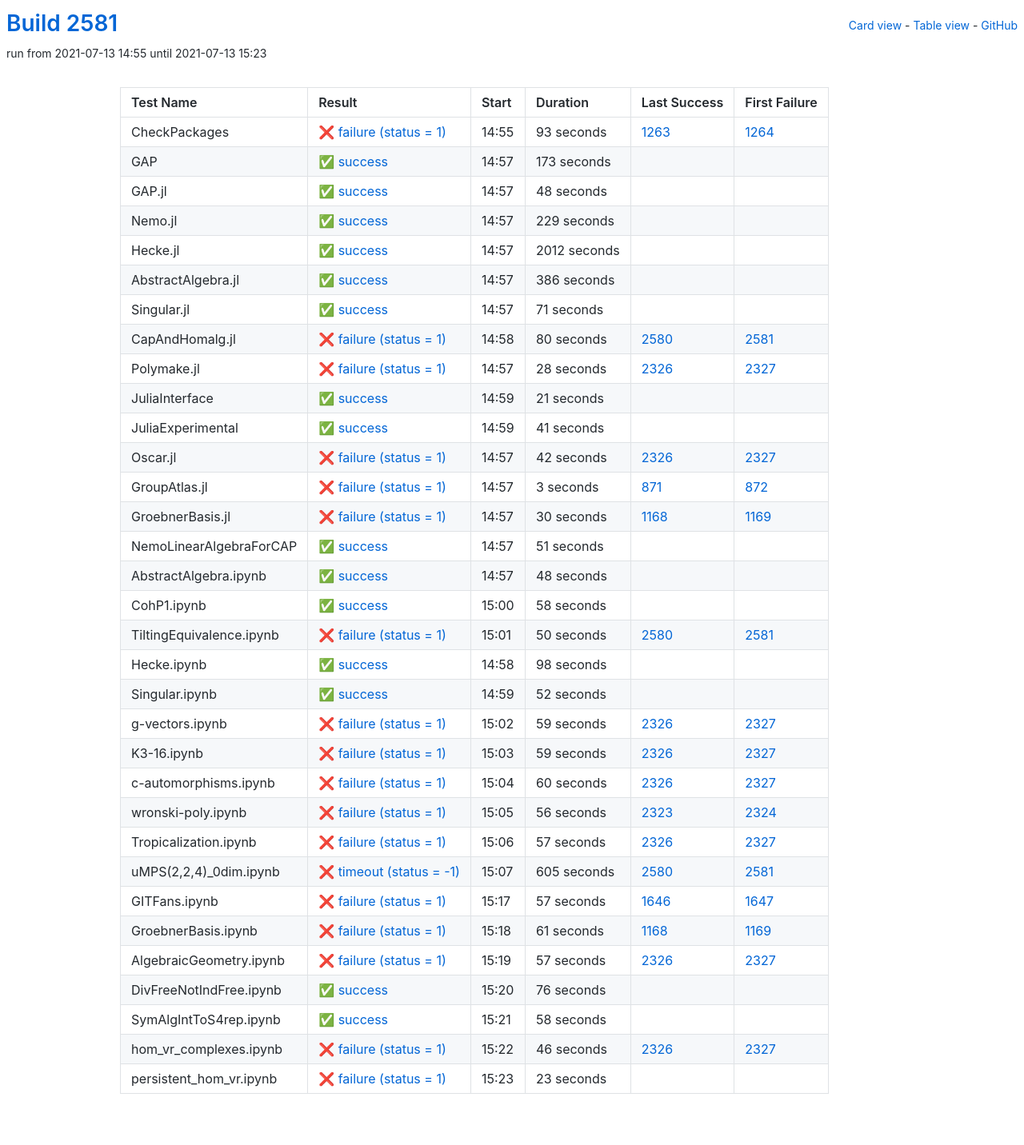
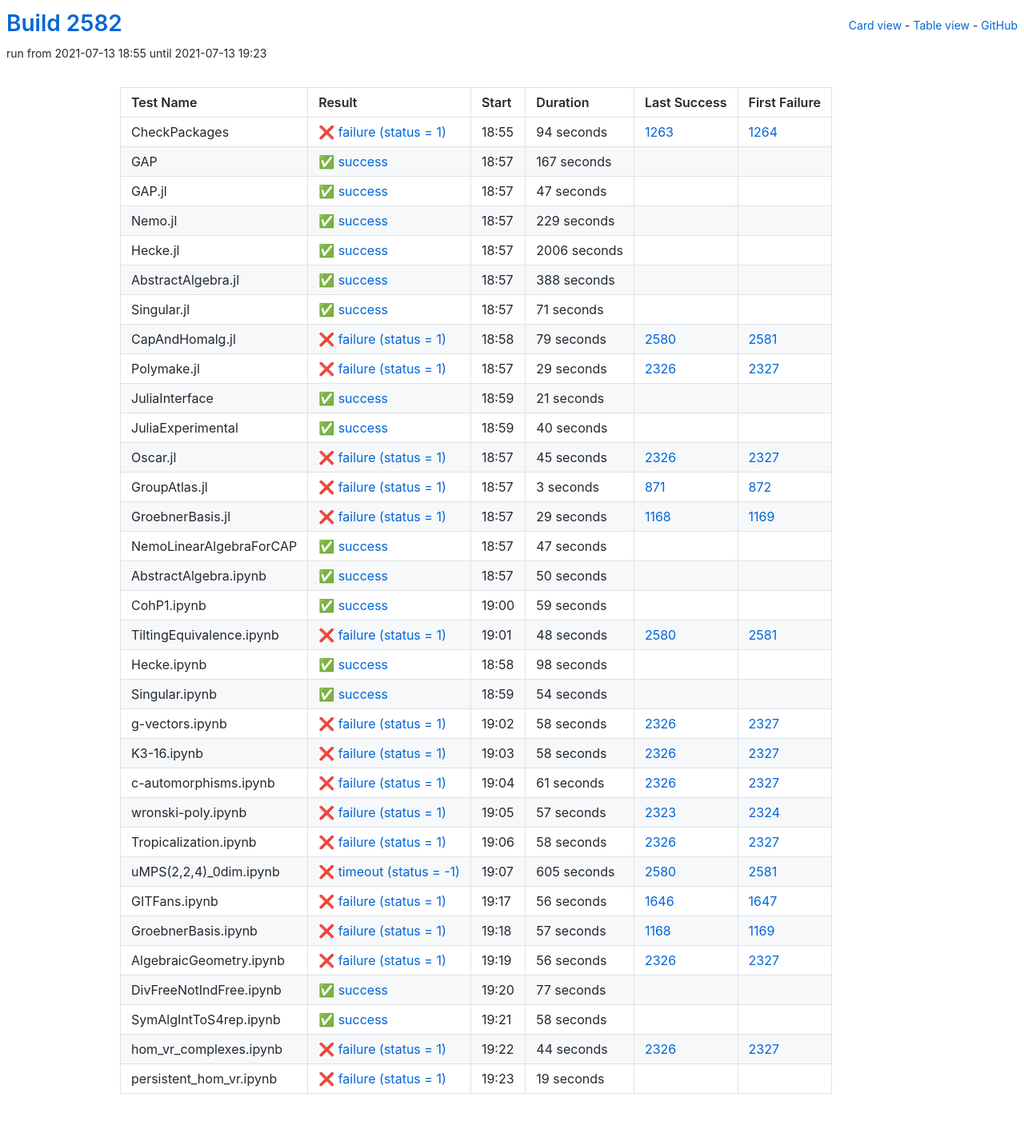
Before and after one commit to oscar-system/oscar-ci-status-stable, a Jekyll site: the page built from table.html, in a window 1280 px wide. Shown: the whole page at 80% size. Built offline with Jekyll 4.4.1, drawn with Linux system fonts in a browser that asks for light colours.

Commit message:
Build #2582

```diff
--- a/_data/ci.yml
+++ b/_data/ci.yml
@@ -1,6 +1,6 @@
 ---
-build: 2581
-build_url: https://oscarci.mathematik.uni-kl.de/job/oscar-stable/2581/
+build: 2582
+build_url: https://oscarci.mathematik.uni-kl.de/job/oscar-stable/2582/
 job: oscar-stable
 organization: oscar-system
 repo: oscar-ci-status-stable
@@ -8,44 +8,44 @@ repourl: https://github.com/oscar-system/oscar-ci-status-stable
 tests:
 - name: CheckPackages
   id: checkpackages
-  log: https://oscarci.mathematik.uni-kl.de/job/oscar-stable/2581/artifact/logs/build-2581/CheckPackages.log
-  start: 2021-07-13 14:55
+  log: https://oscarci.mathematik.uni-kl.de/job/oscar-stable/2582/artifact/logs/build-2582/CheckPackages.log
+  start: 2021-07-13 18:55
   success: false
   exitcode: 1
   status: failure
-  duration: 93
+  duration: 94
   last_success: 1263
   last_success_url: https://oscarci.mathematik.uni-kl.de/job/oscar-stable/1263/
   first_failure: 1264
   first_failure_url: https://oscarci.mathematik.uni-kl.de/job/oscar-stable/1264/
 - name: GAP
   id: gap
-  log: https://oscarci.mathematik.uni-kl.de/job/oscar-stable/2581/artifact/logs/build-2581/GAP.log
-  start: 2021-07-13 14:57
+  log: https://oscarci.mathematik.uni-kl.de/job/oscar-stable/2582/artifact/logs/build-2582/GAP.log
+  start: 2021-07-13 18:57
   success: true
   exitcode: 0
   status: success
-  duration: 173
+  duration: 167
   last_success: false
   last_success_url:
   first_failure: false
   first_failure_url:
 - name: GAP.jl
   id: gap-jl
-  log: https://oscarci.mathematik.uni-kl.de/job/oscar-stable/2581/artifact/logs/build-2581/GAP.jl.log
-  start: 2021-07-13 14:57
+  log: https://oscarci.mathematik.uni-kl.de/job/oscar-stable/2582/artifact/logs/build-2582/GAP.jl.log
+  start: 2021-07-13 18:57
   success: true
   exitcode: 0
   status: success
-  duration: 48
+  duration: 47
   last_success: false
   last_success_url:
   first_failure: false
   first_failure_url:
 - name: Nemo.jl
   id: nemo-jl
-  log: https://oscarci.mathematik.uni-kl.de/job/oscar-stable/2581/artifact/logs/build-2581/Nemo.jl.log
-  start: 2021-07-13 14:57
+  log: https://oscarci.mathematik.uni-kl.de/job/oscar-stable/2582/artifact/logs/build-2582/Nemo.jl.log
+  start: 2021-07-13 18:57
   success: true
   exitcode: 0
   status: success
@@ -56,32 +56,32 @@ tests:
   first_failure_url:
 - name: Hecke.jl
   id: hecke-jl
-  log: https://oscarci.mathematik.uni-kl.de/job/oscar-stable/2581/artifact/logs/build-2581/Hecke.jl.log
-  start: 2021-07-13 14:57
+  log: https://oscarci.mathematik.uni-kl.de/job/oscar-stable/2582/artifact/logs/build-2582/Hecke.jl.log
+  start: 2021-07-13 18:57
   success: true
   exitcode: 0
   status: success
-  duration: 2012
+  duration: 2006
   last_success: false
   last_success_url:
   first_failure: false
   first_failure_url:
 - name: AbstractAlgebra.jl
   id: abstractalgebra-jl
-  log: https://oscarci.mathematik.uni-kl.de/job/oscar-stable/2581/artifact/logs/build-2581/AbstractAlgebra.jl.log
-  start: 2021-07-13 14:57
+  log: https://oscarci.mathematik.uni-kl.de/job/oscar-stable/2582/artifact/logs/build-2582/AbstractAlgebra.jl.log
+  start: 2021-07-13 18:57
   success: true
   exitcode: 0
   status: success
-  duration: 386
+  duration: 388
   last_success: false
   last_success_url:
   first_failure: false
   first_failure_url:
 - name: Singular.jl
   id: singular-jl
-  log: https://oscarci.mathematik.uni-kl.de/job/oscar-stable/2581/artifact/logs/build-2581/Singular.jl.log
-  start: 2021-07-13 14:57
+  log: https://oscarci.mathematik.uni-kl.de/job/oscar-stable/2582/artifact/logs/build-2582/Singular.jl.log
+  start: 2021-07-13 18:57
   success: true
   exitcode: 0
   status: success
@@ -92,32 +92,32 @@ tests:
   first_failure_url:
 - name: CapAndHomalg.jl
   id: capandhomalg-jl
-  log: https://oscarci.mathematik.uni-kl.de/job/oscar-stable/2581/artifact/logs/build-2581/CapAndHomalg.jl.log
-  start: 2021-07-13 14:58
+  log: https://oscarci.mathematik.uni-kl.de/job/oscar-stable/2582/artifact/logs/build-2582/CapAndHomalg.jl.log
+  start: 2021-07-13 18:58
   success: false
   exitcode: 1
   status: failure
-  duration: 80
+  duration: 79
   last_success: 2580
   last_success_url: https://oscarci.mathematik.uni-kl.de/job/oscar-stable/2580/
   first_failure: 2581
   first_failure_url: https://oscarci.mathematik.uni-kl.de/job/oscar-stable/2581/
 - name: Polymake.jl
   id: polymake-jl
-  log: https://oscarci.mathematik.uni-kl.de/job/oscar-stable/2581/artifact/logs/build-2581/Polymake.jl.log
-  start: 2021-07-13 14:57
+  log: https://oscarci.mathematik.uni-kl.de/job/oscar-stable/2582/artifact/logs/build-2582/Polymake.jl.log
+  start: 2021-07-13 18:57
   success: false
   exitcode: 1
   status: failure
-  duration: 28
+  duration: 29
   last_success: 2326
   last_success_url: https://oscarci.mathematik.uni-kl.de/job/oscar-stable/2326/
   first_failure: 2327
   first_failure_url: https://oscarci.mathematik.uni-kl.de/job/oscar-stable/2327/
 - name: JuliaInterface
   id: juliainterface
-  log: https://oscarci.mathematik.uni-kl.de/job/oscar-stable/2581/artifact/logs/build-2581/JuliaInterface.log
-  start: 2021-07-13 14:59
+  log: https://oscarci.mathematik.uni-kl.de/job/oscar-stable/2582/artifact/logs/build-2582/JuliaInterface.log
+  start: 2021-07-13 18:59
   success: true
   exitcode: 0
   status: success
@@ -128,32 +128,32 @@ tests:
   first_failure_url:
 - name: JuliaExperimental
   id: juliaexperimental
-  log: https://oscarci.mathematik.uni-kl.de/job/oscar-stable/2581/artifact/logs/build-2581/JuliaExperimental.log
-  start: 2021-07-13 14:59
+  log: https://oscarci.mathematik.uni-kl.de/job/oscar-stable/2582/artifact/logs/build-2582/JuliaExperimental.log
+  start: 2021-07-13 18:59
   success: true
   exitcode: 0
   status: success
-  duration: 41
+  duration: 40
   last_success: false
   last_success_url:
   first_failure: false
   first_failure_url:
 - name: Oscar.jl
   id: oscar-jl
-  log: https://oscarci.mathematik.uni-kl.de/job/oscar-stable/2581/artifact/logs/build-2581/Oscar.jl.log
-  start: 2021-07-13 14:57
+  log: https://oscarci.mathematik.uni-kl.de/job/oscar-stable/2582/artifact/logs/build-2582/Oscar.jl.log
+  start: 2021-07-13 18:57
   success: false
   exitcode: 1
   status: failure
-  duration: 42
+  duration: 45
   last_success: 2326
   last_success_url: https://oscarci.mathematik.uni-kl.de/job/oscar-stable/2326/
   first_failure: 2327
   first_failure_url: https://oscarci.mathematik.uni-kl.de/job/oscar-stable/2327/
 - name: GroupAtlas.jl
   id: groupatlas-jl
-  log: https://oscarci.mathematik.uni-kl.de/job/oscar-stable/2581/artifact/logs/build-2581/GroupAtlas.jl.log
-  start: 2021-07-13 14:57
+  log: https://oscarci.mathematik.uni-kl.de/job/oscar-stable/2582/artifact/logs/build-2582/GroupAtlas.jl.log
+  start: 2021-07-13 18:57
   success: false
   exitcode: 1
   status: failure
@@ -164,68 +164,68 @@ tests:
   first_failure_url: https://oscarci.mathematik.uni-kl.de/job/oscar-stable/872/
 - name: GroebnerBasis.jl
   id: groebnerbasis-jl
-  log: https://oscarci.mathematik.uni-kl.de/job/oscar-stable/2581/artifact/logs/build-2581/GroebnerBasis.jl.log
-  start: 2021-07-13 14:57
+  log: https://oscarci.mathematik.uni-kl.de/job/oscar-stable/2582/artifact/logs/build-2582/GroebnerBasis.jl.log
+  start: 2021-07-13 18:57
   success: false
   exitcode: 1
   status: failure
-  duration: 30
+  duration: 29
   last_success: 1168
   last_success_url: https://oscarci.mathematik.uni-kl.de/job/oscar-stable/1168/
   first_failure: 1169
   first_failure_url: https://oscarci.mathematik.uni-kl.de/job/oscar-stable/1169/
 - name: NemoLinearAlgebraForCAP
   id: nemolinearalgebraforcap
-  log: https://oscarci.mathematik.uni-kl.de/job/oscar-stable/2581/artifact/logs/build-2581/NemoLinearAlgebraForCAP.log
-  start: 2021-07-13 14:57
+  log: https://oscarci.mathematik.uni-kl.de/job/oscar-stable/2582/artifact/logs/build-2582/NemoLinearAlgebraForCAP.log
+  start: 2021-07-13 18:57
   success: true
   exitcode: 0
   status: success
-  duration: 51
+  duration: 47
   last_success: false
   last_success_url:
   first_failure: false
   first_failure_url:
 - name: AbstractAlgebra.ipynb
   id: abstractalgebra-ipynb
-  log: https://oscarci.mathematik.uni-kl.de/job/oscar-stable/2581/artifact/logs/build-2581/AbstractAlgebra.ipynb.log
-  start: 2021-07-13 14:57
+  log: https://oscarci.mathematik.uni-kl.de/job/oscar-stable/2582/artifact/logs/build-2582/AbstractAlgebra.ipynb.log
+  start: 2021-07-13 18:57
   success: true
   exitcode: 0
   status: success
-  duration: 48
+  duration: 50
   last_success: false
   last_success_url:
   first_failure: false
   first_failure_url:
 - name: CohP1.ipynb
   id: cohp1-ipynb
-  log: https://oscarci.mathematik.uni-kl.de/job/oscar-stable/2581/artifact/logs/build-2581/CohP1.ipynb.log
-  start: 2021-07-13 15:00
+  log: https://oscarci.mathematik.uni-kl.de/job/oscar-stable/2582/artifact/logs/build-2582/CohP1.ipynb.log
+  start: 2021-07-13 19:00
   success: true
   exitcode: 0
   status: success
-  duration: 58
+  duration: 59
   last_success: false
   last_success_url:
   first_failure: false
   first_failure_url:
 - name: TiltingEquivalence.ipynb
   id: tiltingequivalence-ipynb
-  log: https://oscarci.mathematik.uni-kl.de/job/oscar-stable/2581/artifact/logs/build-2581/TiltingEquivalence.ipynb.log
-  start: 2021-07-13 15:01
+  log: https://oscarci.mathematik.uni-kl.de/job/oscar-stable/2582/artifact/logs/build-2582/TiltingEquivalence.ipynb.log
+  start: 2021-07-13 19:01
   success: false
   exitcode: 1
   status: failure
-  duration: 50
+  duration: 48
   last_success: 2580
   last_success_url: https://oscarci.mathematik.uni-kl.de/job/oscar-stable/2580/
   first_failure: 2581
   first_failure_url: https://oscarci.mathematik.uni-kl.de/job/oscar-stable/2581/
 - name: Hecke.ipynb
   id: hecke-ipynb
-  log: https://oscarci.mathematik.uni-kl.de/job/oscar-stable/2581/artifact/logs/build-2581/Hecke.ipynb.log
-  start: 2021-07-13 14:58
+  log: https://oscarci.mathematik.uni-kl.de/job/oscar-stable/2582/artifact/logs/build-2582/Hecke.ipynb.log
+  start: 2021-07-13 18:58
   success: true
   exitcode: 0
   status: success
@@ -236,80 +236,80 @@ tests:
   first_failure_url:
 - name: Singular.ipynb
   id: singular-ipynb
-  log: https://oscarci.mathematik.uni-kl.de/job/oscar-stable/2581/artifact/logs/build-2581/Singular.ipynb.log
-  start: 2021-07-13 14:59
+  log: https://oscarci.mathematik.uni-kl.de/job/oscar-stable/2582/artifact/logs/build-2582/Singular.ipynb.log
+  start: 2021-07-13 18:59
   success: true
   exitcode: 0
   status: success
-  duration: 52
+  duration: 54
   last_success: false
   last_success_url:
   first_failure: false
   first_failure_url:
 - name: g-vectors.ipynb
   id: g-vectors-ipynb
-  log: https://oscarci.mathematik.uni-kl.de/job/oscar-stable/2581/artifact/logs/build-2581/g-vectors.ipynb.log
-  start: 2021-07-13 15:02
+  log: https://oscarci.mathematik.uni-kl.de/job/oscar-stable/2582/artifact/logs/build-2582/g-vectors.ipynb.log
+  start: 2021-07-13 19:02
   success: false
   exitcode: 1
   status: failure
-  duration: 59
+  duration: 58
   last_success: 2326
   last_success_url: https://oscarci.mathematik.uni-kl.de/job/oscar-stable/2326/
   first_failure: 2327
   first_failure_url: https://oscarci.mathematik.uni-kl.de/job/oscar-stable/2327/
 - name: K3-16.ipynb
   id: k3-16-ipynb
-  log: https://oscarci.mathematik.uni-kl.de/job/oscar-stable/2581/artifact/logs/build-2581/K3-16.ipynb.log
-  start: 2021-07-13 15:03
+  log: https://oscarci.mathematik.uni-kl.de/job/oscar-stable/2582/artifact/logs/build-2582/K3-16.ipynb.log
+  start: 2021-07-13 19:03
   success: false
   exitcode: 1
   status: failure
-  duration: 59
+  duration: 58
   last_success: 2326
   last_success_url: https://oscarci.mathematik.uni-kl.de/job/oscar-stable/2326/
   first_failure: 2327
   first_failure_url: https://oscarci.mathematik.uni-kl.de/job/oscar-stable/2327/
 - name: c-automorphisms.ipynb
   id: c-automorphisms-ipynb
-  log: https://oscarci.mathematik.uni-kl.de/job/oscar-stable/2581/artifact/logs/build-2581/c-automorphisms.ipynb.log
-  start: 2021-07-13 15:04
+  log: https://oscarci.mathematik.uni-kl.de/job/oscar-stable/2582/artifact/logs/build-2582/c-automorphisms.ipynb.log
+  start: 2021-07-13 19:04
   success: false
   exitcode: 1
   status: failure
-  duration: 60
+  duration: 61
   last_success: 2326
   last_success_url: https://oscarci.mathematik.uni-kl.de/job/oscar-stable/2326/
   first_failure: 2327
   first_failure_url: https://oscarci.mathematik.uni-kl.de/job/oscar-stable/2327/
 - name: wronski-poly.ipynb
   id: wronski-poly-ipynb
-  log: https://oscarci.mathematik.uni-kl.de/job/oscar-stable/2581/artifact/logs/build-2581/wronski-poly.ipynb.log
-  start: 2021-07-13 15:05
+  log: https://oscarci.mathematik.uni-kl.de/job/oscar-stable/2582/artifact/logs/build-2582/wronski-poly.ipynb.log
+  start: 2021-07-13 19:05
   success: false
   exitcode: 1
   status: failure
-  duration: 56
+  duration: 57
   last_success: 2323
   last_success_url: https://oscarci.mathematik.uni-kl.de/job/oscar-stable/2323/
   first_failure: 2324
   first_failure_url: https://oscarci.mathematik.uni-kl.de/job/oscar-stable/2324/
 - name: Tropicalization.ipynb
   id: tropicalization-ipynb
-  log: https://oscarci.mathematik.uni-kl.de/job/oscar-stable/2581/artifact/logs/build-2581/Tropicalization.ipynb.log
-  start: 2021-07-13 15:06
+  log: https://oscarci.mathematik.uni-kl.de/job/oscar-stable/2582/artifact/logs/build-2582/Tropicalization.ipynb.log
+  start: 2021-07-13 19:06
   success: false
   exitcode: 1
   status: failure
-  duration: 57
+  duration: 58
   last_success: 2326
   last_success_url: https://oscarci.mathematik.uni-kl.de/job/oscar-stable/2326/
   first_failure: 2327
   first_failure_url: https://oscarci.mathematik.uni-kl.de/job/oscar-stable/2327/
 - name: uMPS(2,2,4)_0dim.ipynb
   id: umps-2-2-4-0dim-ipynb
-  log: https://oscarci.mathematik.uni-kl.de/job/oscar-stable/2581/artifact/logs/build-2581/uMPS-2-2-4-_0dim.ipynb.log
-  start: 2021-07-13 15:07
+  log: https://oscarci.mathematik.uni-kl.de/job/oscar-stable/2582/artifact/logs/build-2582/uMPS-2-2-4-_0dim.ipynb.log
+  start: 2021-07-13 19:07
   success: false
   exitcode: -1
   status: timeout
@@ -320,56 +320,56 @@ tests:
   first_failure_url: https://oscarci.mathematik.uni-kl.de/job/oscar-stable/2581/
 - name: GITFans.ipynb
   id: gitfans-ipynb
-  log: https://oscarci.mathematik.uni-kl.de/job/oscar-stable/2581/artifact/logs/build-2581/GITFans.ipynb.log
-  start: 2021-07-13 15:17
+  log: https://oscarci.mathematik.uni-kl.de/job/oscar-stable/2582/artifact/logs/build-2582/GITFans.ipynb.log
+  start: 2021-07-13 19:17
   success: false
   exitcode: 1
   status: failure
-  duration: 57
+  duration: 56
   last_success: 1646
   last_success_url: https://oscarci.mathematik.uni-kl.de/job/oscar-stable/1646/
   first_failure: 1647
   first_failure_url: https://oscarci.mathematik.uni-kl.de/job/oscar-stable/1647/
 - name: GroebnerBasis.ipynb
   id: groebnerbasis-ipynb
-  log: https://oscarci.mathematik.uni-kl.de/job/oscar-stable/2581/artifact/logs/build-2581/GroebnerBasis.ipynb.log
-  start: 2021-07-13 15:18
+  log: https://oscarci.mathematik.uni-kl.de/job/oscar-stable/2582/artifact/logs/build-2582/GroebnerBasis.ipynb.log
+  start: 2021-07-13 19:18
   success: false
   exitcode: 1
   status: failure
-  duration: 61
+  duration: 57
   last_success: 1168
   last_success_url: https://oscarci.mathematik.uni-kl.de/job/oscar-stable/1168/
   first_failure: 1169
   first_failure_url: https://oscarci.mathematik.uni-kl.de/job/oscar-stable/1169/
 - name: AlgebraicGeometry.ipynb
   id: algebraicgeometry-ipynb
-  log: https://oscarci.mathematik.uni-kl.de/job/oscar-stable/2581/artifact/logs/build-2581/AlgebraicGeometry.ipynb.log
-  start: 2021-07-13 15:19
+  log: https://oscarci.mathematik.uni-kl.de/job/oscar-stable/2582/artifact/logs/build-2582/AlgebraicGeometry.ipynb.log
+  start: 2021-07-13 19:19
   success: false
   exitcode: 1
   status: failure
-  duration: 57
+  duration: 56
   last_success: 2326
   last_success_url: https://oscarci.mathematik.uni-kl.de/job/oscar-stable/2326/
   first_failure: 2327
   first_failure_url: https://oscarci.mathematik.uni-kl.de/job/oscar-stable/2327/
 - name: DivFreeNotIndFree.ipynb
   id: divfreenotindfree-ipynb
-  log: https://oscarci.mathematik.uni-kl.de/job/oscar-stable/2581/artifact/logs/build-2581/DivFreeNotIndFree.ipynb.log
-  start: 2021-07-13 15:20
+  log: https://oscarci.mathematik.uni-kl.de/job/oscar-stable/2582/artifact/logs/build-2582/DivFreeNotIndFree.ipynb.log
+  start: 2021-07-13 19:20
   success: true
   exitcode: 0
   status: success
-  duration: 76
+  duration: 77
   last_success: false
   last_success_url:
   first_failure: false
   first_failure_url:
 - name: SymAlgIntToS4rep.ipynb
   id: symalginttos4rep-ipynb
-  log: https://oscarci.mathematik.uni-kl.de/job/oscar-stable/2581/artifact/logs/build-2581/SymAlgIntToS4rep.ipynb.log
-  start: 2021-07-13 15:21
+  log: https://oscarci.mathematik.uni-kl.de/job/oscar-stable/2582/artifact/logs/build-2582/SymAlgIntToS4rep.ipynb.log
+  start: 2021-07-13 19:21
   success: true
   exitcode: 0
   status: success
@@ -380,24 +380,24 @@ tests:
   first_failure_url:
 - name: hom_vr_complexes.ipynb
   id: hom-vr-complexes-ipynb
-  log: https://oscarci.mathematik.uni-kl.de/job/oscar-stable/2581/artifact/logs/build-2581/hom_vr_complexes.ipynb.log
-  start: 2021-07-13 15:22
+  log: https://oscarci.mathematik.uni-kl.de/job/oscar-stable/2582/artifact/logs/build-2582/hom_vr_complexes.ipynb.log
+  start: 2021-07-13 19:22
   success: false
   exitcode: 1
   status: failure
-  duration: 46
+  duration: 44
   last_success: 2326
   last_success_url: https://oscarci.mathematik.uni-kl.de/job/oscar-stable/2326/
   first_failure: 2327
   first_failure_url: https://oscarci.mathematik.uni-kl.de/job/oscar-stable/2327/
 - name: persistent_hom_vr.ipynb
   id: persistent-hom-vr-ipynb
-  log: https://oscarci.mathematik.uni-kl.de/job/oscar-stable/2581/artifact/logs/build-2581/persistent_hom_vr.ipynb.log
-  start: 2021-07-13 15:23
+  log: https://oscarci.mathematik.uni-kl.de/job/oscar-stable/2582/artifact/logs/build-2582/persistent_hom_vr.ipynb.log
+  start: 2021-07-13 19:23
   success: false
   exitcode: 1
   status: failure
-  duration: 23
+  duration: 19
   last_success: false
   last_success_url:
   first_failure: false
```
Also changed, not shown: README.md.
